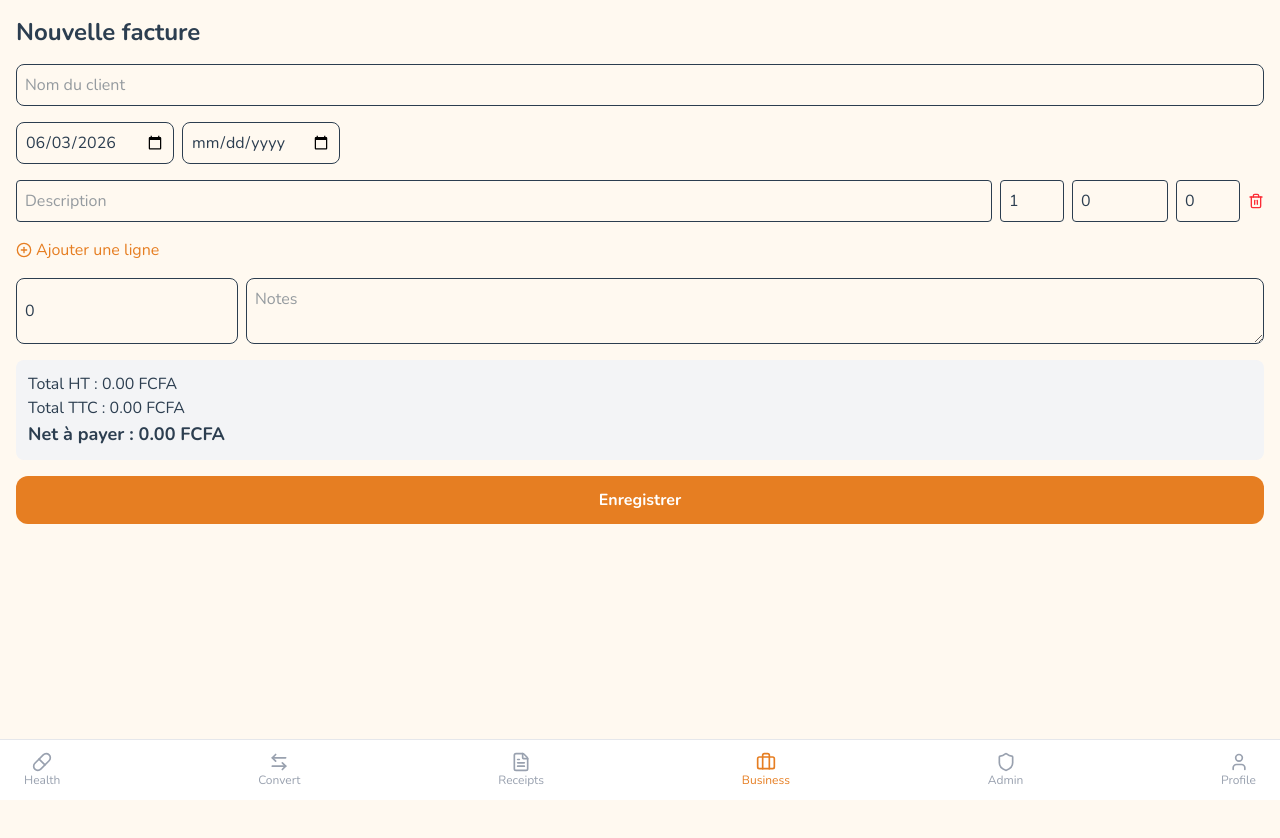
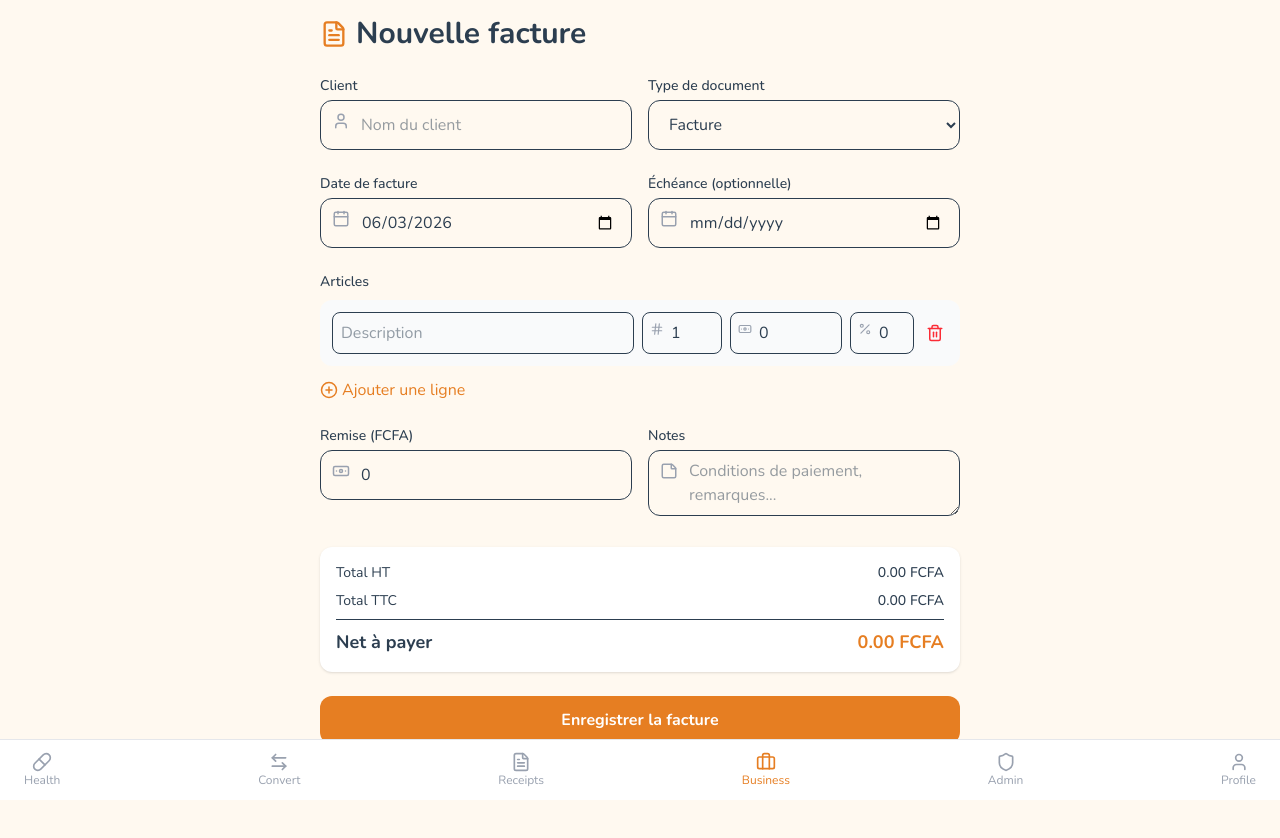
Before and after one commit to KINGDAVE071/koko-app, a Next.js app: page /dashboard/business/invoices/new in a window 1280 px wide. Before the commit the page ends 800 px from the top, so only its background shows below. Built offline with nearby package versions, Linux system fonts and the light colour scheme; no server answers; sample sign-in values are in the browser's storage.

Commit message:
Refonte UI facture + bouton Imprimer reçus

```diff
--- a/src/app/dashboard/business/invoices/new/page.tsx
+++ b/src/app/dashboard/business/invoices/new/page.tsx
@@ -3,35 +3,63 @@
 import { useState } from 'react';
 import api from '@/lib/api';
 import { useRouter } from 'next/navigation';
-import { PlusCircle, Trash2 } from 'lucide-react';
+import { PlusCircle, Trash2, FileText, Calendar, Hash, User, Banknote, Percent, StickyNote } from 'lucide-react';
+
+interface Item {
+  description: string;
+  quantity: number;
+  unit_price: number;
+  tva: number;
+}
 
 export default function NewInvoicePage() {
   const router = useRouter();
-  const [form, setForm] = useState({
-    client_name: '',
-    type: 'facture',
-    date: new Date().toISOString().split('T')[0],
-    due_date: '',
-    discount: 0,
-    notes: '',
-  });
-  const [items, setItems] = useState([{ description: '', quantity: 1, unit_price: 0, tva: 0 }]);
+  const [clientName, setClientName] = useState('');
+  const [type, setType] = useState('facture');
+  const [date, setDate] = useState(new Date().toISOString().split('T')[0]);
+  const [dueDate, setDueDate] = useState('');
+  const [discount, setDiscount] = useState(0);
+  const [notes, setNotes] = useState('');
+  const [items, setItems] = useState<Item[]>([{ description: '', quantity: 1, unit_price: 0, tva: 0 }]);
+  const [error, setError] = useState('');
 
-  const updateItem = (i: number, field: string, value: any) => {
-    const copy = [...items];
-    (copy[i] as any)[field] = value;
-    setItems(copy);
+  const handleItemChange = (index: number, field: keyof Item, value: string | number) => {
+    const updated = [...items];
+    (updated[index] as any)[field] = value;
+    setItems(updated);
   };
 
-  const totalHT = items.reduce((sum, it) => sum + it.quantity * it.unit_price, 0);
-  const totalTTC = items.reduce((sum, it) => sum + it.quantity * it.unit_price * (1 + it.tva / 100), 0);
-  const net = totalTTC - form.discount;
+  const addItem = () => setItems([...items, { description: '', quantity: 1, unit_price: 0, tva: 0 }]);
+  const removeItem = (index: number) => setItems(items.filter((_, i) => i !== index));
+
+  const totalHT = items.reduce((sum, item) => sum + item.quantity * item.unit_price, 0);
+  const totalTTC = items.reduce((sum, item) => sum + item.quantity * item.unit_price * (1 + item.tva / 100), 0);
+  const net = totalTTC - discount;
 
   const handleSubmit = async (e: React.FormEvent) => {
     e.preventDefault();
+    setError('');
+    // Validation basique côté client
+    if (!clientName.trim()) {
+      setError('Veuillez entrer le nom du client.');
+      return;
+    }
+    if (items.some(it => !it.description.trim())) {
+      setError('Toutes les lignes doivent avoir une description.');
+      return;
+    }
+    if (items.some(it => it.quantity <= 0 || it.unit_price <= 0)) {
+      setError('Quantité et prix unitaire doivent être supérieurs à zéro.');
+      return;
+    }
+
     const payload = {
-      ...form,
-      discount: Number(form.discount),
+      client_name: clientName.trim(),
+      type,
+      date,
+      due_date: dueDate || undefined,
+      discount,
+      notes: notes.trim() || undefined,
       items: items.map(it => ({
         description: it.description,
         quantity: Number(it.quantity),
@@ -39,48 +67,194 @@ export default function NewInvoicePage() {
         tva: Number(it.tva),
       })),
     };
+
     try {
       await api.post('/invoices', payload);
       router.push('/dashboard/business/invoices');
     } catch (err: any) {
-      alert(err.response?.data?.error || 'Erreur');
+      setError(err.response?.data?.error || 'Erreur lors de la création de la facture.');
     }
   };
 
   return (
-    <div className="p-4">
-      <h1 className="text-2xl font-bold mb-4">Nouvelle facture</h1>
-      <form onSubmit={handleSubmit} className="space-y-4">
-        <input placeholder="Nom du client" value={form.client_name} onChange={e => setForm({...form, client_name: e.target.value})} className="w-full border rounded-lg p-2 dark:bg-gray-700" required />
-        <div className="flex space-x-2">
-          <input type="date" value={form.date} onChange={e => setForm({...form, date: e.target.value})} className="border rounded-lg p-2 dark:bg-gray-700" />
-          <input type="date" placeholder="Échéance" value={form.due_date} onChange={e => setForm({...form, due_date: e.target.value})} className="border rounded-lg p-2 dark:bg-gray-700" />
+    <div className="p-4 max-w-2xl mx-auto">
+      <h1 className="text-3xl font-bold mb-6 flex items-center gap-2">
+        <FileText className="w-7 h-7 text-koko-orange" /> Nouvelle facture
+      </h1>
+
+      <form onSubmit={handleSubmit} className="space-y-6">
+        {error && (
+          <div className="bg-red-50 dark:bg-red-900 p-3 rounded-xl text-red-600 dark:text-red-200 text-sm">{error}</div>
+        )}
+
+        {/* Section Client & Type */}
+        <div className="grid grid-cols-1 sm:grid-cols-2 gap-4">
+          <div>
+            <label className="block text-sm font-medium mb-1">Client</label>
+            <div className="relative">
+              <User className="absolute left-3 top-3 text-gray-400" size={18} />
+              <input
+                value={clientName}
+                onChange={(e) => setClientName(e.target.value)}
+                placeholder="Nom du client"
+                className="w-full pl-10 pr-4 py-3 border rounded-xl focus:ring-2 focus:ring-koko-orange dark:bg-gray-700 dark:text-white"
+                required
+              />
+            </div>
+          </div>
+          <div>
+            <label className="block text-sm font-medium mb-1">Type de document</label>
+            <select value={type} onChange={(e) => setType(e.target.value)} className="w-full px-4 py-3 border rounded-xl dark:bg-gray-700 dark:text-white">
+              <option value="facture">Facture</option>
+              <option value="devis">Devis</option>
+              <option value="avoir">Avoir</option>
+            </select>
+          </div>
         </div>
 
-        {items.map((item, i) => (
-          <div key={i} className="flex items-center space-x-2">
-            <input placeholder="Description" value={item.description} onChange={e => updateItem(i, 'description', e.target.value)} className="flex-1 border rounded p-2 dark:bg-gray-700" required />
-            <input type="number" placeholder="Qté" value={item.quantity} onChange={e => updateItem(i, 'quantity', e.target.value)} className="w-16 border rounded p-2 dark:bg-gray-700" min="1" />
-            <input type="number" placeholder="Prix" value={item.unit_price} onChange={e => updateItem(i, 'unit_price', e.target.value)} className="w-24 border rounded p-2 dark:bg-gray-700" min="0" />
-            <input type="number" placeholder="TVA%" value={item.tva} onChange={e => updateItem(i, 'tva', e.target.value)} className="w-16 border rounded p-2 dark:bg-gray-700" />
-            <button type="button" onClick={() => setItems(items.filter((_, idx) => idx !== i))} className="text-red-500"><Trash2 size={16} /></button>
+        {/* Dates */}
+        <div className="grid grid-cols-1 sm:grid-cols-2 gap-4">
+          <div>
+            <label className="block text-sm font-medium mb-1">Date de facture</label>
+            <div className="relative">
+              <Calendar className="absolute left-3 top-3 text-gray-400" size={18} />
+              <input
+                type="date"
+                value={date}
+                onChange={(e) => setDate(e.target.value)}
+                className="w-full pl-10 pr-4 py-3 border rounded-xl dark:bg-gray-700 dark:text-white"
+                required
+              />
+            </div>
           </div>
-        ))}
-        <button type="button" onClick={() => setItems([...items, { description: '', quantity: 1, unit_price: 0, tva: 0 }])} className="flex items-center text-koko-orange"><PlusCircle size={16} className="mr-1" /> Ajouter une ligne</button>
-
-        <div className="flex space-x-2">
-          <input type="number" placeholder="Remise (FCFA)" value={form.discount} onChange={e => setForm({...form, discount: Number(e.target.value)})} className="border rounded-lg p-2 dark:bg-gray-700" />
-          <textarea placeholder="Notes" value={form.notes} onChange={e => setForm({...form, notes: e.target.value})} className="border rounded-lg p-2 flex-1 dark:bg-gray-700" />
+          <div>
+            <label className="block text-sm font-medium mb-1">Échéance (optionnelle)</label>
+            <div className="relative">
+              <Calendar className="absolute left-3 top-3 text-gray-400" size={18} />
+              <input
+                type="date"
+                value={dueDate}
+                onChange={(e) => setDueDate(e.target.value)}
+                className="w-full pl-10 pr-4 py-3 border rounded-xl dark:bg-gray-700 dark:text-white"
+              />
+            </div>
+          </div>
         </div>
 
-        <div className="bg-gray-100 dark:bg-gray-800 p-3 rounded-lg">
-          <p>Total HT : {totalHT.toFixed(2)} FCFA</p>
-          <p>Total TTC : {totalTTC.toFixed(2)} FCFA</p>
-          {form.discount > 0 && <p>Remise : -{form.discount} FCFA</p>}
-          <p className="text-lg font-bold">Net à payer : {net.toFixed(2)} FCFA</p>
+        {/* Articles */}
+        <div>
+          <label className="block text-sm font-medium mb-2">Articles</label>
+          <div className="space-y-3">
+            {items.map((item, idx) => (
+              <div key={idx} className="flex flex-wrap items-center gap-2 p-3 bg-gray-50 dark:bg-gray-800 rounded-xl">
+                <input
+                  placeholder="Description"
+                  value={item.description}
+                  onChange={(e) => handleItemChange(idx, 'description', e.target.value)}
+                  className="flex-1 min-w-[120px] border rounded-lg p-2 dark:bg-gray-700"
+                  required
+                />
+                <div className="flex items-center gap-2">
+                  <div className="relative">
+                    <Hash className="absolute left-2 top-2.5 text-gray-400" size={14} />
+                    <input
+                      type="number"
+                      placeholder="Qté"
+                      value={item.quantity}
+                      onChange={(e) => handleItemChange(idx, 'quantity', e.target.value)}
+                      className="w-20 pl-7 pr-2 py-2 border rounded-lg dark:bg-gray-700"
+                      min="1"
+                    />
+                  </div>
+                  <div className="relative">
+                    <Banknote className="absolute left-2 top-2.5 text-gray-400" size={14} />
+                    <input
+                      type="number"
+                      placeholder="Prix"
+                      value={item.unit_price}
+                      onChange={(e) => handleItemChange(idx, 'unit_price', e.target.value)}
+                      className="w-28 pl-7 pr-2 py-2 border rounded-lg dark:bg-gray-700"
+                      min="0"
+                    />
+                  </div>
+                  <div className="relative">
+                    <Percent className="absolute left-2 top-2.5 text-gray-400" size={14} />
+                    <input
+                      type="number"
+                      placeholder="TVA%"
+                      value={item.tva}
+                      onChange={(e) => handleItemChange(idx, 'tva', e.target.value)}
+                      className="w-16 pl-7 pr-2 py-2 border rounded-lg dark:bg-gray-700"
+                    />
+                  </div>
+                  <button type="button" onClick={() => removeItem(idx)} className="text-red-500 hover:text-red-700 p-1">
+                    <Trash2 size={18} />
+                  </button>
+                </div>
+              </div>
+            ))}
+            <button type="button" onClick={addItem} className="flex items-center text-koko-orange hover:text-koko-orange-dark transition-colors">
+              <PlusCircle size={18} className="mr-1" /> Ajouter une ligne
+            </button>
+          </div>
         </div>
 
-        <button type="submit" className="w-full py-3 bg-koko-orange text-white font-bold rounded-xl">Enregistrer</button>
+        {/* Remise & Notes */}
+        <div className="grid grid-cols-1 sm:grid-cols-2 gap-4">
+          <div>
+            <label className="block text-sm font-medium mb-1">Remise (FCFA)</label>
+            <div className="relative">
+              <Banknote className="absolute left-3 top-3 text-gray-400" size={18} />
+              <input
+                type="number"
+                value={discount}
+                onChange={(e) => setDiscount(Number(e.target.value))}
+                className="w-full pl-10 pr-4 py-3 border rounded-xl dark:bg-gray-700 dark:text-white"
+                min="0"
+              />
+            </div>
+          </div>
+          <div>
+            <label className="block text-sm font-medium mb-1">Notes</label>
+            <div className="relative">
+              <StickyNote className="absolute left-3 top-3 text-gray-400" size={18} />
+              <textarea
+                value={notes}
+                onChange={(e) => setNotes(e.target.value)}
+                rows={2}
+                placeholder="Conditions de paiement, remarques..."
+                className="w-full pl-10 pr-4 py-2 border rounded-xl dark:bg-gray-700 dark:text-white"
+              />
+            </div>
+          </div>
+        </div>
+
+        {/* Récapitulatif */}
+        <div className="bg-white dark:bg-koko-blue p-4 rounded-xl shadow space-y-2">
+          <div className="flex justify-between text-sm">
+            <span>Total HT</span>
+            <span className="font-medium">{totalHT.toFixed(2)} FCFA</span>
+          </div>
+          <div className="flex justify-between text-sm">
+            <span>Total TTC</span>
+            <span className="font-medium">{totalTTC.toFixed(2)} FCFA</span>
+          </div>
+          {discount > 0 && (
+            <div className="flex justify-between text-sm text-red-500">
+              <span>Remise</span>
+              <span>-{discount.toFixed(2)} FCFA</span>
+            </div>
+          )}
+          <hr className="dark:border-gray-600" />
+          <div className="flex justify-between text-lg font-bold">
+            <span>Net à payer</span>
+            <span className="text-koko-orange">{net.toFixed(2)} FCFA</span>
+          </div>
+        </div>
+
+        <button type="submit" className="w-full py-3 bg-koko-orange text-white font-bold rounded-xl hover:bg-koko-orange-dark transition-colors">
+          Enregistrer la facture
+        </button>
       </form>
     </div>
   );
```
Also changed, not shown: src/components/ReceiptV2.tsx (+25 -8 lines), 4 other files (tests, documents, lock files or other folders).
